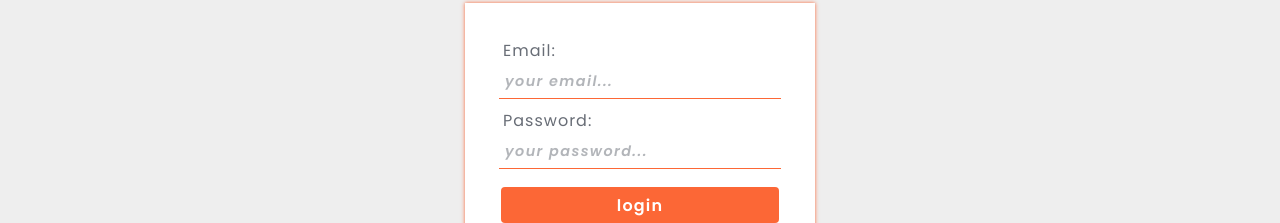
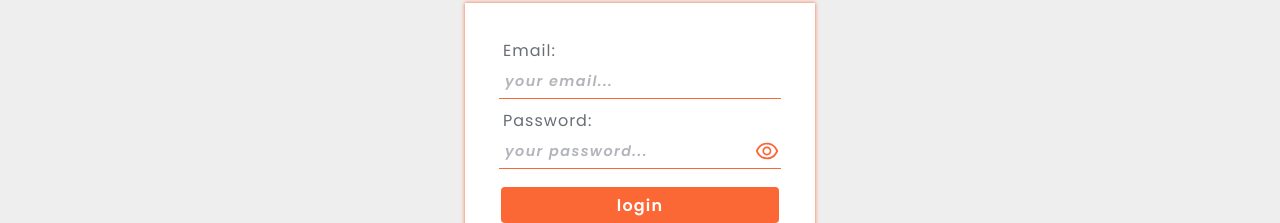
Before and after one commit to andbudha/blog-it-mern, a React (Vite) app in the folder client/: page /login in a window 1280 px wide. Shown: the part 252-475 px from the top of the page. Built offline with nearby package versions, Linux system fonts and the light colour scheme; no server answers.

Commit message:
hiding and displaying pass on icon click func-ty added

```diff
--- a/client/src/pages/Login/Login.module.scss
+++ b/client/src/pages/Login/Login.module.scss
@@ -37,7 +37,7 @@
           padding: 0 4px;
           color: $secondary_font_color;
         }
-        .input {
+        .email_input {
           border: none;
           border-bottom: 1px solid $main_font_color;
           outline: none;
@@ -53,6 +53,45 @@
             opacity: 0.5;
             font-style: oblique;
             color: $secondary_font_color;
+          }
+        }
+        .password_input_box {
+          // border: 1px solid;
+          position: relative;
+          // border: none;
+          // border-bottom: 1px solid $main_font_color;
+          width: 100%;
+          height: 36px;
+          color: $secondary_font_color;
+          @include flexBox(nowrap, row, center, center);
+          .password_input {
+            position: relative;
+            border: none;
+            border-bottom: 1px solid $main_font_color;
+            outline: none;
+            width: 100%;
+            height: 36px;
+            padding: 0 6px;
+            font-size: 1rem;
+            font-weight: 600;
+            letter-spacing: 1.4px;
+            color: $secondary_font_color;
+            &::placeholder {
+              font-size: 0.9rem;
+              opacity: 0.5;
+              font-style: oblique;
+              color: $secondary_font_color;
+            }
+          }
+          .open_eye_icon,
+          .closed_eye_icon {
+            position: absolute;
+            right: 1px;
+            height: 26px;
+            width: 26px;
+            color: $main_font_color;
+            cursor: pointer;
+            background-color: $app_background;
           }
         }
       }
--- a/client/src/pages/Login/Login.tsx
+++ b/client/src/pages/Login/Login.tsx
@@ -4,13 +4,15 @@ import { AuthContext } from '../../contexts/AuthContext';
 import { CommonLoginValues } from '../../types/common_types';
 import { AuthLoader } from '../../components/Loaders/AuthLoader/AuthLoader';
 import { Navigate, NavLink } from 'react-router-dom';
+import { AiOutlineEye, AiOutlineEyeInvisible } from 'react-icons/ai';
 
 export const Login = () => {
   const [loginEmailInputError, setLoginEmailInputError] =
     useState<boolean>(false);
   const [loginPasswordInputError, setLoginPasswordInputError] =
     useState<boolean>(false);
-
+  const [displayPasswordStatus, setDisplayPasswordStatus] =
+    useState<boolean>(false);
   const {
     user,
     loginEmailValue,
@@ -87,6 +89,10 @@ export const Login = () => {
     logUserIn(guestLoginValues);
     console.log(guestLoginValues);
   };
+
+  const toggleDisplayPasswordStatusHandler = () => {
+    setDisplayPasswordStatus(!displayPasswordStatus);
+  };
   if (user) {
     return <Navigate to={'/'} />;
   }
@@ -106,7 +112,7 @@ export const Login = () => {
             <input
               value={loginEmailValue}
               type="email"
-              className={styles.input}
+              className={styles.email_input}
               placeholder="your email..."
               onChange={catchSignupEmailValueHandler}
             />
@@ -119,13 +125,26 @@ export const Login = () => {
             ) : (
               <label className={styles.label}>Password:</label>
             )}
-            <input
-              value={loginPasswordValue}
-              type="password"
-              className={styles.input}
-              placeholder="your password..."
-              onChange={catchPasswordValueHandler}
-            />
+            <div className={styles.password_input_box}>
+              <input
+                value={loginPasswordValue}
+                type={displayPasswordStatus ? `text` : `password`}
+                className={styles.password_input}
+                placeholder="your password..."
+                onChange={catchPasswordValueHandler}
+              />
+              {displayPasswordStatus ? (
+                <AiOutlineEyeInvisible
+                  className={styles.closed_eye_icon}
+                  onClick={toggleDisplayPasswordStatusHandler}
+                />
+              ) : (
+                <AiOutlineEye
+                  className={styles.open_eye_icon}
+                  onClick={toggleDisplayPasswordStatusHandler}
+                />
+              )}
+            </div>
           </div>
           <div className={styles.login_button_box}>
             <div
```
